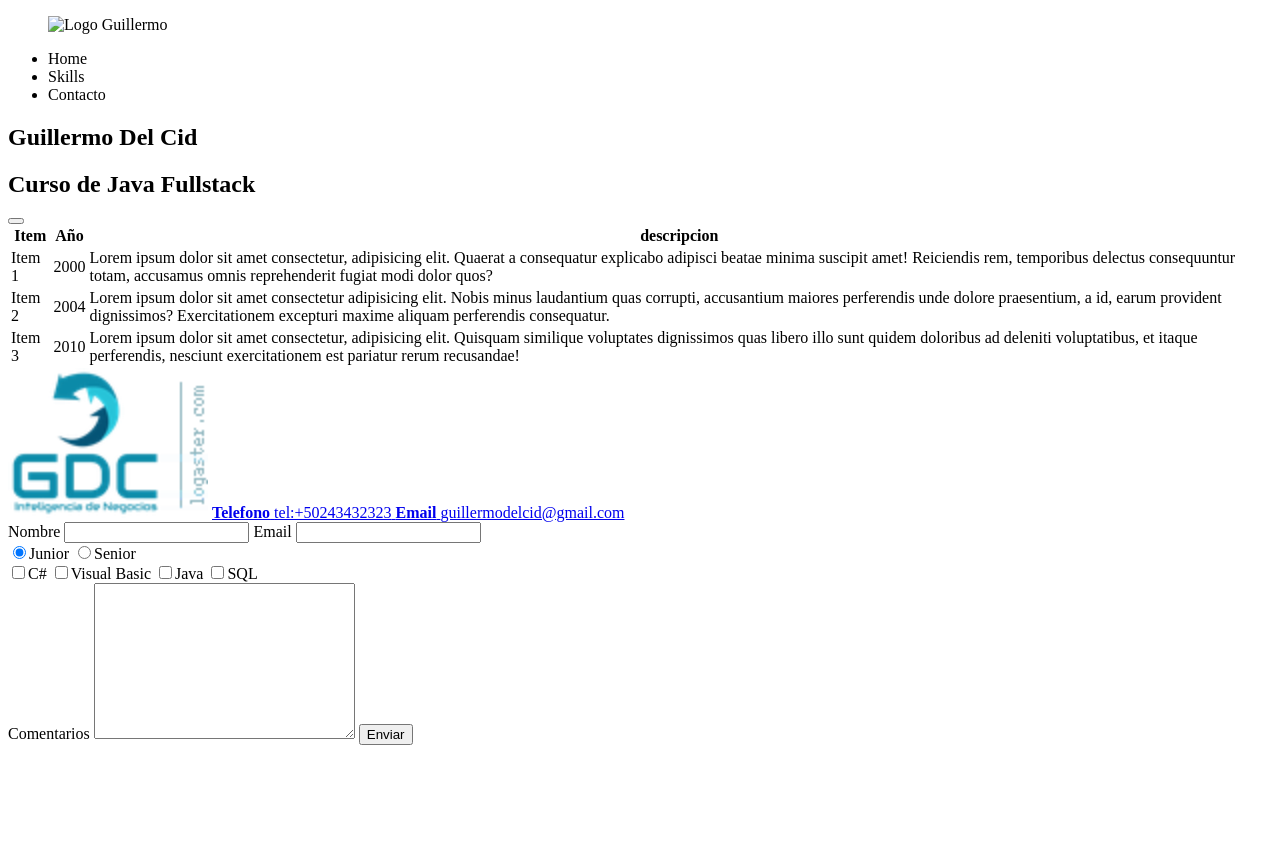
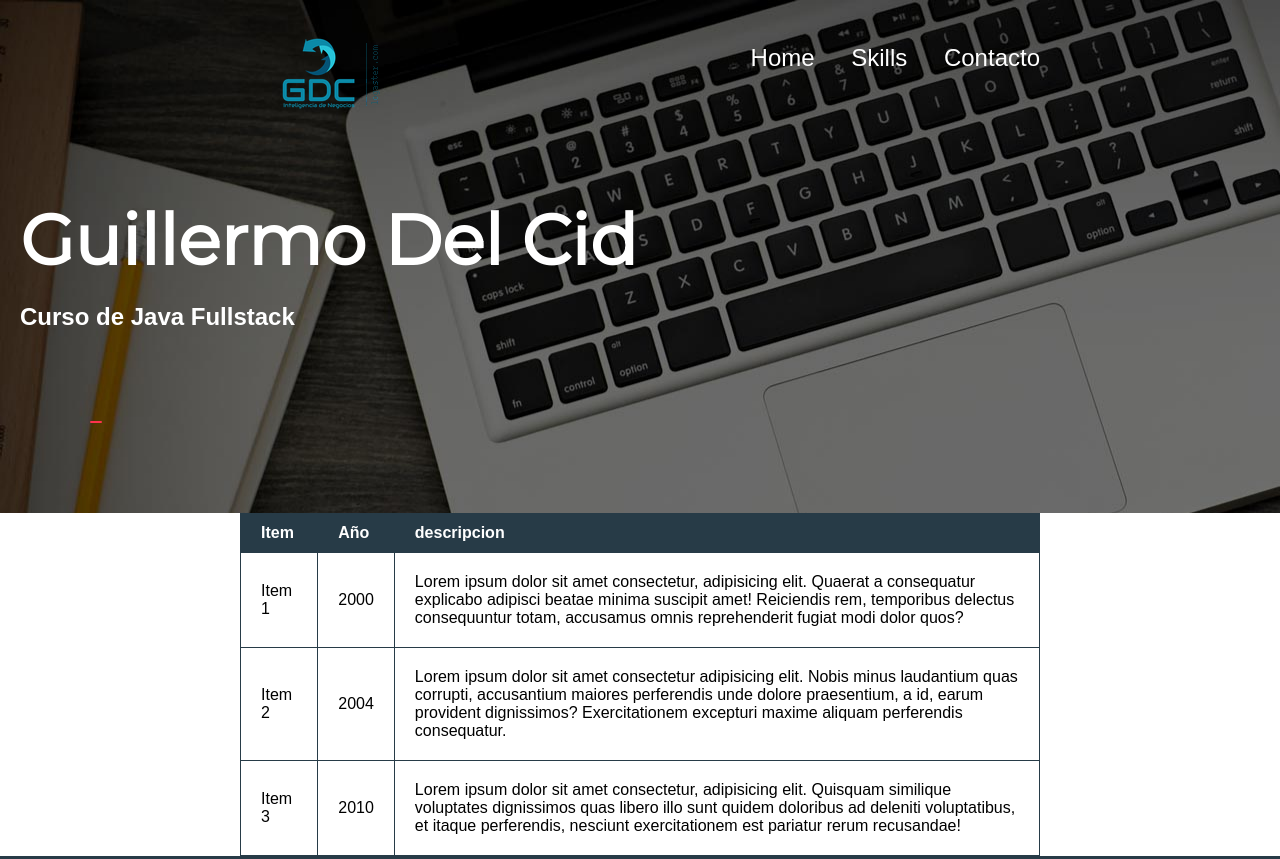
Before and after one commit to guillermodelcid/MiSitio, a plain HTML site: page bibliography.html in a window 1280 px wide. Shown: the top 859 px of the page. Before the commit the page ends 800 px from the top, so only its background shows below. Drawn offline with Linux system fonts and the light colour scheme; the site is published under a folder, as on GitHub Pages, so addresses that start at the root find nothing; a web font is replaced by a local one.

Commit message:
Modificando bibliografia

```diff
--- a/bibliography.html
+++ b/bibliography.html
@@ -3,7 +3,7 @@
     <head>
             <title>Mi Sitio Web</title>
             <!--<link rel="stylesheet" href="D:\BACKUP\TRABAJO\DROPBOX\Dropbox\GUILLERMO DEL CID\DESARROLLO\JAVA\CURSO JAVA - FULL STACK - KINAL\MODULO 6\WEBSITES\MiSitio\css\estilo.css">-->
-            <link rel="stylesheet" href="/css/estilo.css">
+            <link rel="stylesheet" href="css/estilo.css">
             <link href="https://fonts.googleapis.com/css?family=Allerta|Montserrat" rel="stylesheet">
     </head>
     <body>
@@ -12,7 +12,7 @@
                 <figure class="logo">
                 <!--<img src="D:\BACKUP\TRABAJO\DROPBOX\Dropbox\GUILLERMO DEL CID\DESARROLLO\JAVA\CURSO JAVA - FULL STACK - KINAL\MODULO 6\WEBSITES\MiSitio\imagenes\logo.png" alt="Logo Guillermo">
                 img src="../imagenes/logo.png" alt="Logo Guillermo">-->
-                <img src="/imagenes/logo.png" alt="Logo Guillermo">
+                <img src="imagenes/logo.png" alt="Logo Guillermo">
                 </figure>
 
                 <nav class="menu">
```
Also changed, not shown: index.html (+1 -1 lines).
